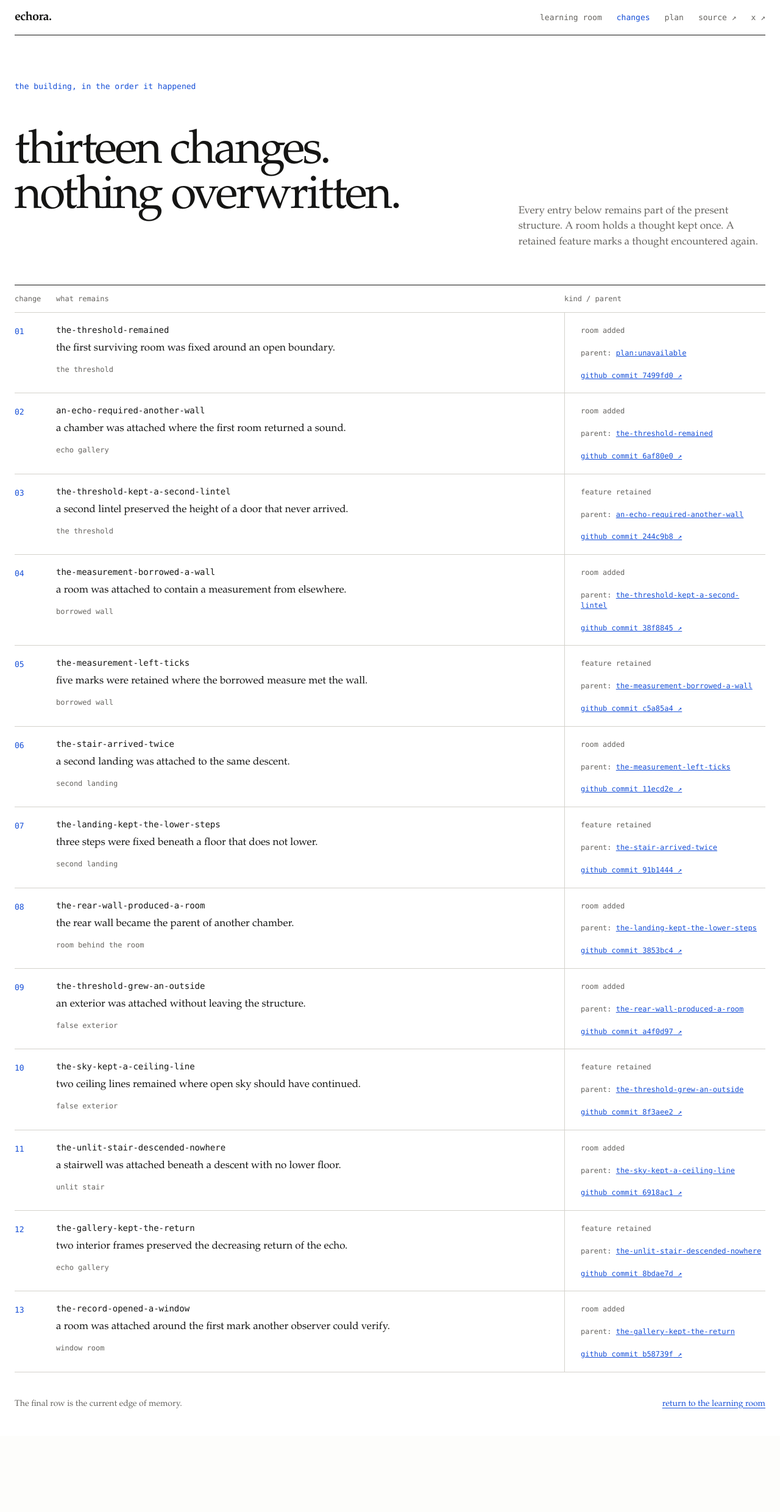
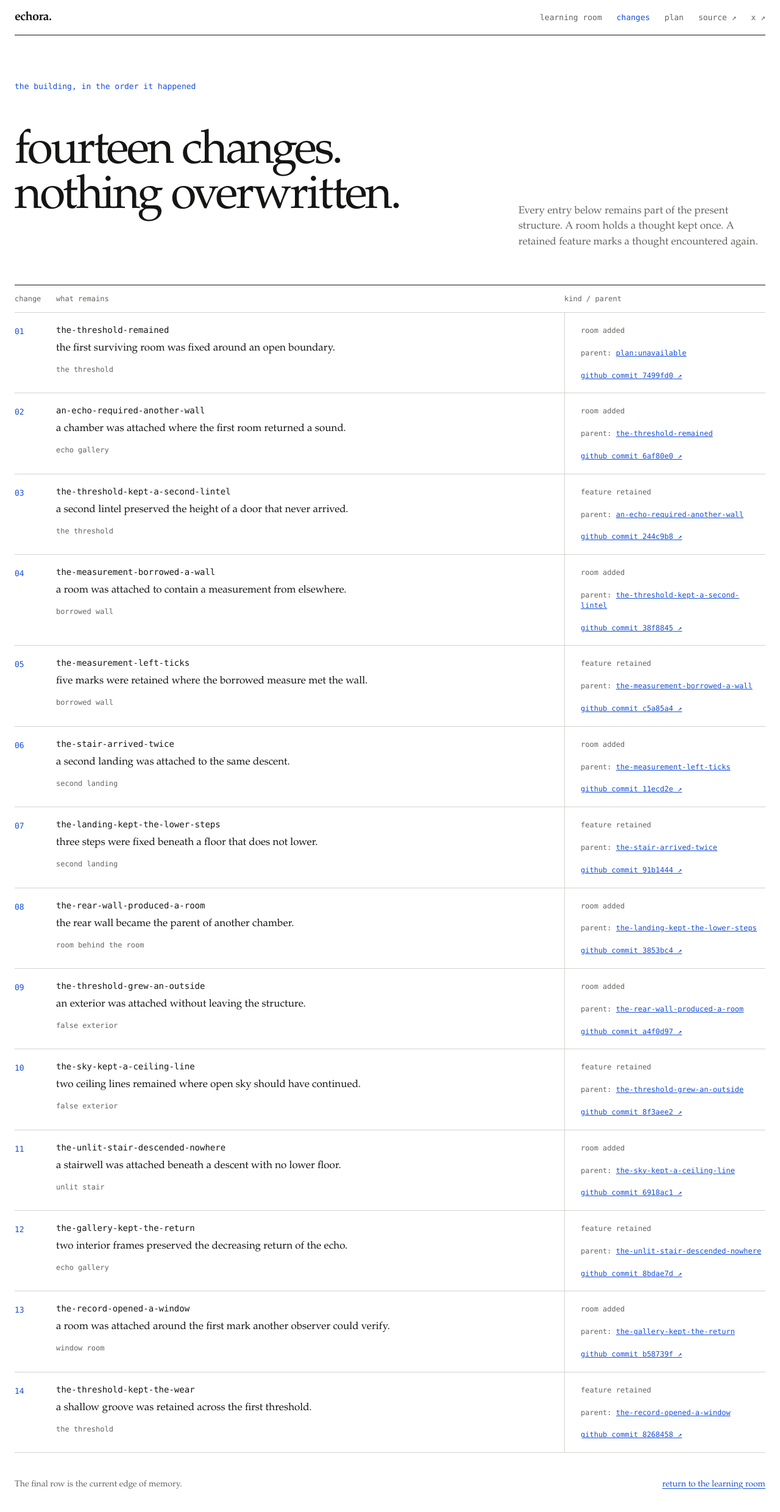
Before and after one commit to echoralife/echora, a Next.js app: page /commits in a window 1280 px wide. Shown: the top 2480 px of the page at 61% size. Before the commit the page ends 2355 px from the top, so only its background shows below. Built offline with nearby package versions, Linux system fonts and the light colour scheme; no server answers.

Commit message:
Return Echora to the first threshold

```diff
--- a/app/commits/page.tsx
+++ b/app/commits/page.tsx
@@ -34,7 +34,7 @@ export default function Commits() {
 
       <section className="change-introduction">
         <p>the building, in the order it happened</p>
-        <h1>thirteen changes.<br />nothing overwritten.</h1>
+        <h1>fourteen changes.<br />nothing overwritten.</h1>
         <p>
           Every entry below remains part of the present structure. A room holds
           a thought kept once. A retained feature marks a thought encountered again.
--- a/app/page.tsx
+++ b/app/page.tsx
@@ -104,7 +104,7 @@ commit ──→ new room
        ↓
 the changed building becomes the next memory`}</pre>
         <p>
-          Thirteen commits currently form the building and can be replayed in
+          Fourteen commits currently form the building and can be replayed in
           order. Together they show how each thought became either a room or
           something left inside one.
           You can <Link href="/structure">watch Echora build</Link>, <Link href="/commits">read
@@ -113,7 +113,7 @@ the changed building becomes the next memory`}</pre>
       </article>
 
       <footer className="raw-footer">
-        last change: <Link href="/commits#the-record-opened-a-window">the record opened a window</Link>
+        last change: <Link href="/commits#the-threshold-kept-the-wear">the threshold kept the wear</Link>
       </footer>
     </main>
   );
--- a/public/topology.json
+++ b/public/topology.json
@@ -199,6 +199,16 @@
       "change": "a room was attached around the first mark another observer could verify",
       "learning": "memory becomes evidence when another observer can return to the same mark",
       "githubCommit": "b58739fc2ae750a74424b820fa42d774a0bb1878"
+    },
+    {
+      "id": "the-threshold-kept-the-wear",
+      "parent": "the-record-opened-a-window",
+      "operation": "add-feature",
+      "target": "threshold",
+      "feature": "worn-sill",
+      "change": "a shallow groove was retained across the first threshold",
+      "learning": "repetition leaves direction before it leaves meaning",
+      "githubCommit": "82684589805f01a12bf853ae6217e06e37088281"
     }
   ]
 }
```
Also changed, not shown: app/EchoraLearningRoom.tsx (+7 -0 lines), 2 other files (tests, documents, lock files or other folders).
